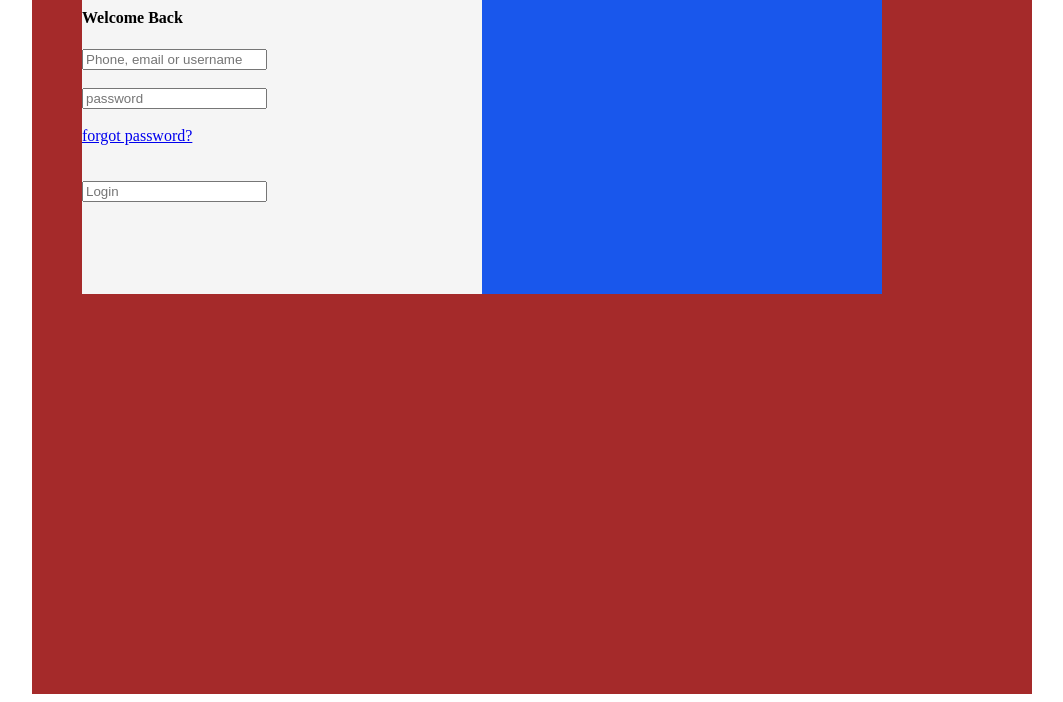
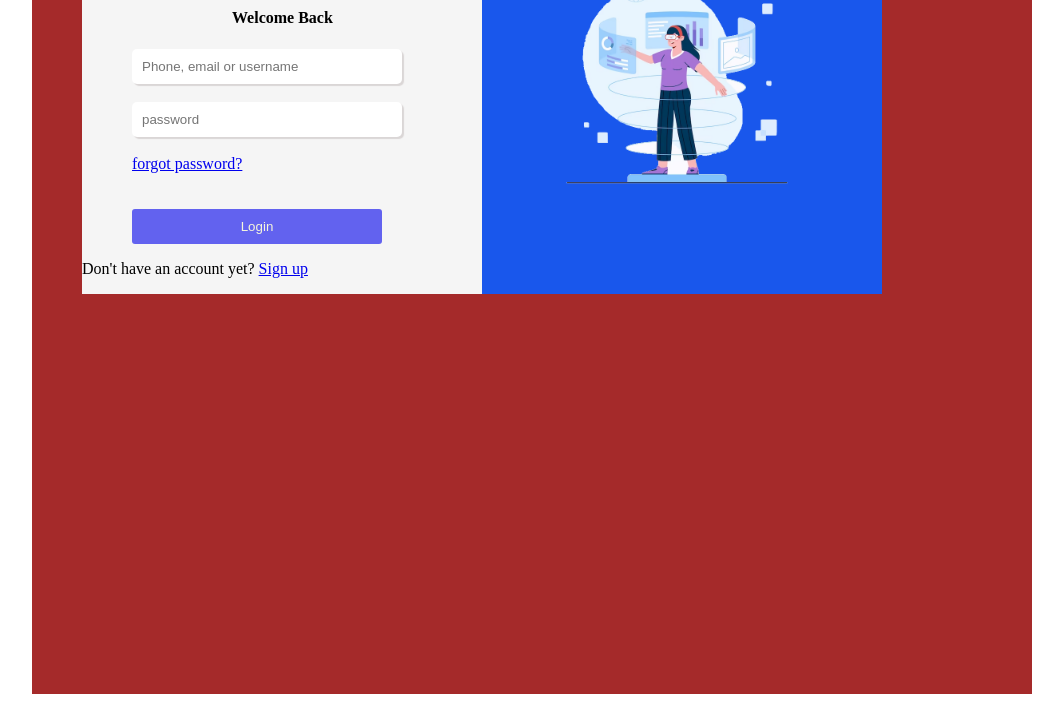
Before and after one commit to SwabbieManolo/CQ8.Kins, a plain HTML site: page Layout.html in a window 1280 px wide. Shown: the part 156-858 px from the top of the page, without its empty margins (108-1171 px from the left). Drawn offline with Linux system fonts and the light colour scheme.

Commit message:
box shadow

```diff
--- a/Layout.css
+++ b/Layout.css
@@ -25,9 +25,47 @@
     float: right;
     background-color: rgba(0, 0, 255, 0.61);
 }
-img{
+/*Twitter logo*/
+.logo{
     padding-top: 60px;
     padding-left: 180px;
     padding-right: 180px;
 
 }
+.babe{
+    height: 250px;
+    width: 250px;
+    padding-left: 70px;
+}
+
+#first{
+    background-color: rgb(25, 25, 150);
+}
+.login{
+    padding: ;
+}
+.Pop{
+    border: 0px;
+    box-shadow: 2px 2px 1px rgb(218, 214, 214);
+    padding: 10px;
+    width: 250px;
+    margin-left: 50px;
+    border-radius: 5px;
+    color: rgb(231, 221, 221);
+
+}
+.forgot{
+    margin-left: 50px;
+}
+.intro{
+    margin-left: 150px;
+}
+button{
+    border: 0px;
+    background-color: rgba(6, 6, 235, 0.61);
+    margin-left: 50px;
+    width: 250px;
+    padding: 10px;
+    color: beige;
+    border-radius: 3px;
+}
--- a/Layout.html
+++ b/Layout.html
@@ -11,20 +11,24 @@
     <div class="mother">
         <div class="sister">
             <div class="child first">
-                <img src="twitter.png" alt="logo" height="30px" width="30px">
-                <h4>Welcome Back</h4>
+                <img class="logo" src="twitter.png" alt="logo" height="30px" width="30px">
+                <h4 class="intro">Welcome Back</h4>
                 <form action="">
-                    <input type="text" placeholder="Phone, email or username">
+                    <input class="Pop" type="text" placeholder="Phone, email or username">
                     <br><br>
-                    <input type="text" placeholder="password">
+                    <input class="Pop" type="text" placeholder="password">
                     <br><br>
-                    <a href="#">forgot password?</a>
+                    <a class="forgot"href="#">forgot password?</a>
                     <br><br><br>
-                    <input type="text" placeholder="Login">
+                    <button class="button"> Login</button>
+                    <p> Don't have an account yet? <a href="#">Sign up</a></p>
                 </form>
             </div>
 
-            <div class="child second"> Join twitter today</div>
+            <div class="child second">
+                <p>Join twitter today</p>
+                <img src="hand-drawn-flat-design.png" alt="IT skill illustration" class="babe">
+            </div>
 
 
         </div>
--- /dev/null
+++ b/flex.css
@@ -0,0 +1,6 @@
+.container{
+    display: flex;
+    background-color: pink;
+    flex-direction: row;
+
+}
```
Also changed, not shown: Card.css (added, +15 -0 lines), Card.html (added, +35 -0 lines), flex.html (added, +20 -0 lines), hand-drawn-flat-design.png (added).
